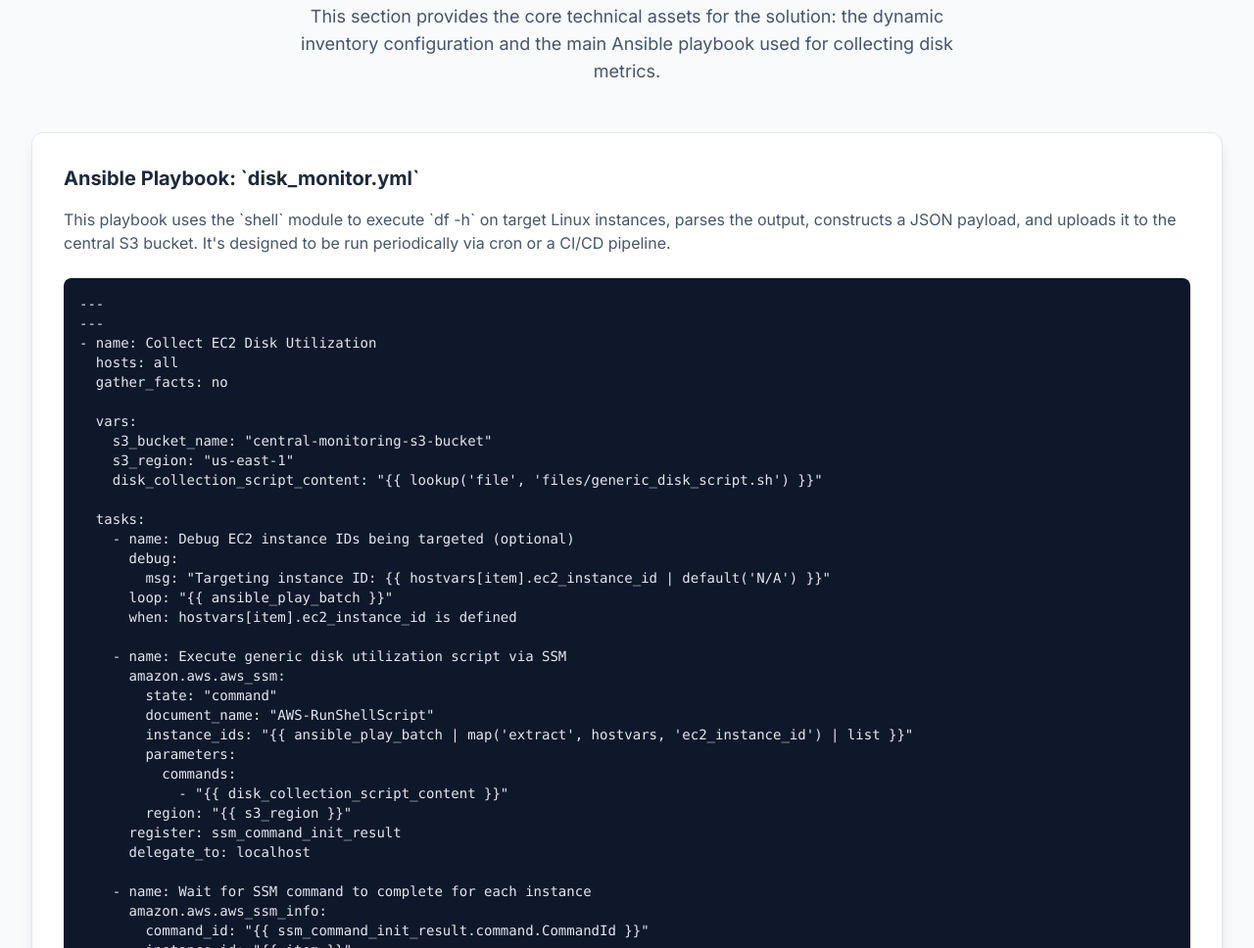
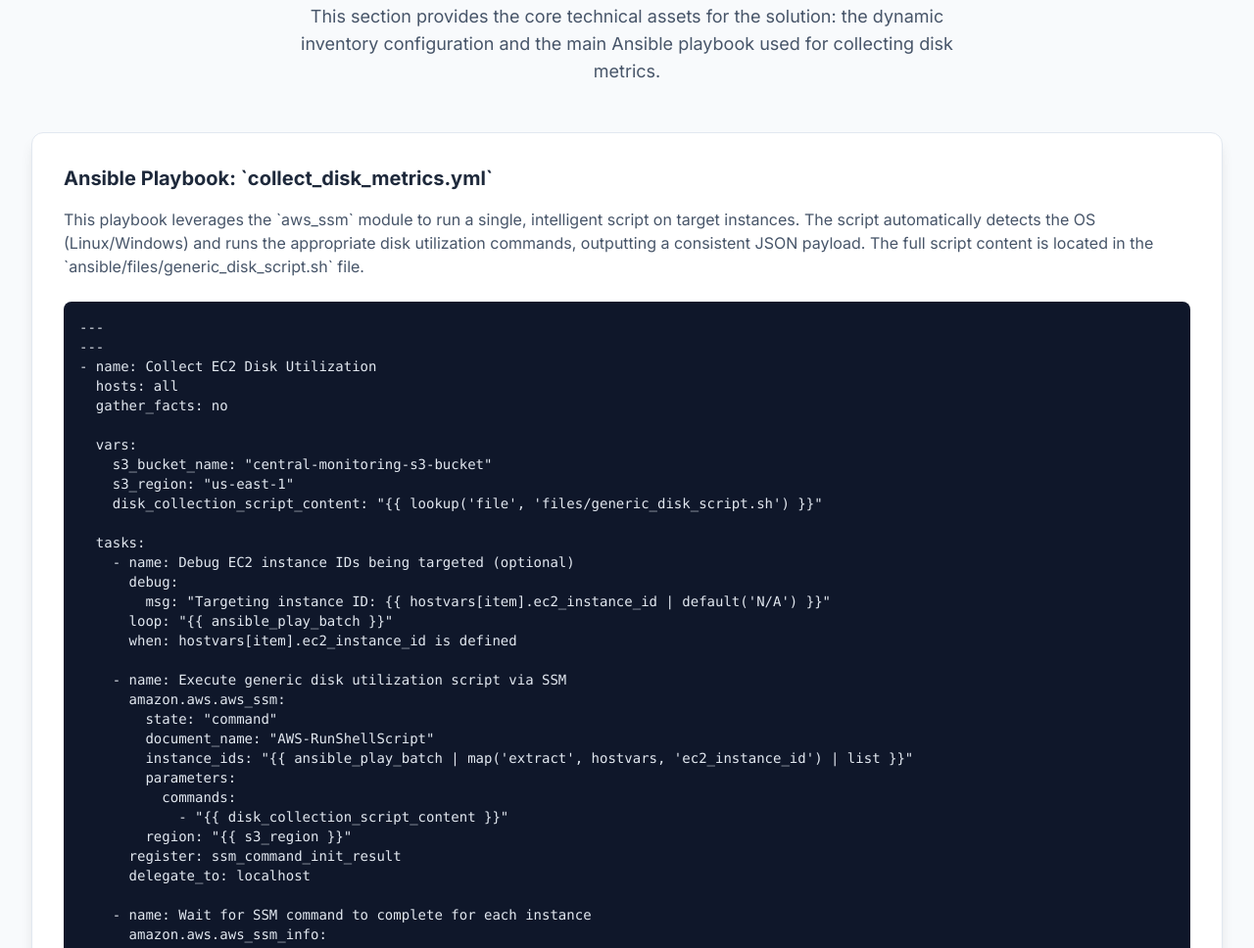
Before and after one commit to kechaw/aws-ec2-disk-monitoring, a plain HTML site: page web_app/index.html in a window 1280 px wide. Shown: the part 1263-2231 px from the top of the page at 98% size. Drawn offline with nearby package versions, Linux system fonts and the light colour scheme.

Commit message:
Update index.html

```diff
--- a/web_app/index.html
+++ b/web_app/index.html
@@ -145,8 +145,8 @@
             </div>
             <div class="bg-white rounded-xl shadow-lg border border-slate-200 overflow-hidden">
                 <div class="p-6 md:p-8">
-                    <h3 class="text-xl font-bold text-slate-800 mb-4">Ansible Playbook: `disk_monitor.yml`</h3>
-                    <p class="text-slate-600 mb-6">This playbook uses the `shell` module to execute `df -h` on target Linux instances, parses the output, constructs a JSON payload, and uploads it to the central S3 bucket. It's designed to be run periodically via cron or a CI/CD pipeline.</p>
+                    <h3 class="text-xl font-bold text-slate-800 mb-4">Ansible Playbook: `collect_disk_metrics.yml`</h3>
+                    <p class="text-slate-600 mb-6">This playbook leverages the `aws_ssm` module to run a single, intelligent script on target instances. The script automatically detects the OS (Linux/Windows) and runs the appropriate disk utilization commands, outputting a consistent JSON payload. The full script content is located in the `ansible/files/generic_disk_script.sh` file.</p>
                     <div class="bg-slate-900 rounded-lg p-4 text-sm text-slate-200 overflow-x-auto">
                         <pre><code>---
 ---
```
